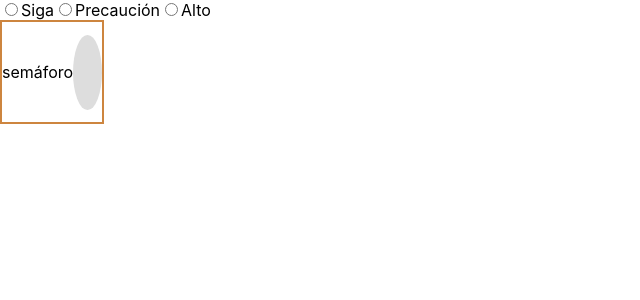
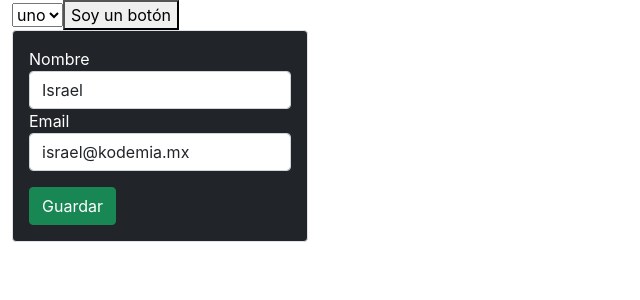
Before and after one commit to Israel2709/react12g, a React (Create React App) app: page / in a window 1280 px wide. Shown: the top 300 px of the page, without its empty margins (0-640 px from the left). Built offline with nearby package versions, Linux system fonts and the light colour scheme.

Commit message:
user form

```diff
--- a/package.json
+++ b/package.json
@@ -6,9 +6,12 @@
     "@testing-library/jest-dom": "^5.11.4",
     "@testing-library/react": "^11.1.0",
     "@testing-library/user-event": "^12.1.10",
+    "bootstrap": "^5.1.0",
+    "node-sass": "^6.0.1",
     "react": "^17.0.2",
     "react-dom": "^17.0.2",
     "react-scripts": "4.0.3",
+    "reactstrap": "^8.9.0",
     "web-vitals": "^1.0.1"
   },
   "scripts": {
--- a/src/App.css
+++ /dev/null
@@ -1,27 +0,0 @@
-.semaforo{
-  width:100px;
-  height:100px;
-  display: flex;
-  justify-content:center;
-  align-items:center;
-  border: 2px solid peru
-}
-
-.semaforo .luz{
-  width:75px;
-  height:75px;
-  border-radius:100%;
-  background-color:#ddd;
-}
-
-.siga{
-  background-color:green !important
-}
-
-.precaucion{
-  background-color:yellow !important
-}
-
-.alto{
-  background-color:red !important
-}
--- a/src/App.js
+++ b/src/App.js
@@ -1,40 +1,70 @@
 import React, { Component } from 'react'
-import './App.css';
+import './App.scss';
+
+import { DropDown, Button } from './Components/CTAS'
+
+import {
+  Container,
+  Row,
+  Col,
+} from 'reactstrap'
+
+import UsersTable from './Components/UsersTable';
+import UserForm from './Components/UserForm';
 
 
 class App extends Component {
   constructor() {
     super()
     this.state = {
-      etapa:"",
-      title:"semáforo",
-      color:"",
-      mentors:[""]
+      usersList: [],
+      userData: {
+        nombre: "Israel",
+        email: "israel@kodemia.mx"
+      }
     }
-    this.myProp = "some prop"
-    this.setEtapa = this.setEtapa.bind( this )
+    this.onChangeHandler = this.onChangeHandler.bind(this)
+    this.saveHandler = this.saveHandler.bind(this)
   }
 
-  setEtapa( event ){
+  onChangeHandler(event) {
+    const property = event.target.name
     const value = event.target.value
-    console.log( value )
-    console.log( this )
-    this.setState({etapa: value})
+    console.log(property + " : " + value)
+    this.setState({ userData: { ...this.state.userData, [property]: value } })
   }
+
+  saveHandler() {
+    this.setState(
+      {
+        usersList: [...this.state.usersList, this.state.userData],
+        userData: { nombre: "", email: "" }
+      })
+  }
+
   render() {
-    const { title, etapa } = this.state
+
     return (
       <>
-        <input className="control" type="radio" name="etapa" value="siga" onClick={ this.setEtapa }/>
-        <label for="">Siga</label>
-        <input className="control" type="radio" name="etapa" value="precaucion" onClick={ this.setEtapa }/>
-        <label for="">Precaución</label>
-        <input className="control" type="radio" name="etapa" value="alto" onClick={ this.setEtapa }/>
-        <label for="">Alto</label>
-        <div className="semaforo">
-          <p>{ title }</p>
-          <div className={`luz ${etapa}`}></div>
-        </div>
+        <Container fluid>
+          <Row>
+            <Col xs="12" md="3">
+              <DropDown optionsList = {["uno", "dos", "tres"]}/>
+              <Button />
+              <UserForm
+                changeHandler = { this.onChangeHandler }
+                saveHandler = { this.saveHandler }
+                userData = {this.state.userData}
+              />
+            </Col>
+            <Col xs="12" md="9" >
+              {
+                this.state.usersList.length !== 0 &&
+                <UsersTable usersList = { this.state.usersList }/>
+              }
+            </Col>
+          </Row>
+        </Container>
       </>
     )
   }
--- /dev/null
+++ b/src/Components/CTAS/Button/index.js
@@ -0,0 +1,7 @@
+function Button(){
+    return(
+        <button>Soy un botón</button>
+    )
+}
+
+export default Button
--- /dev/null
+++ b/src/Components/CTAS/DropDown/index.js
@@ -0,0 +1,14 @@
+function DropDown( props ){
+    const { optionsList } = props
+    return(
+        <select name="" id="">
+            {
+                optionsList.map( ( option, index ) => {
+                    return <option key={index}value={option}>{option}</option>
+                })
+            }
+        </select>
+    )
+}
+
+export default DropDown
--- /dev/null
+++ b/src/Components/CTAS/index.js
@@ -0,0 +1,4 @@
+import DropDown from './DropDown'
+import Button from './Button'
+
+export { DropDown, Button }
--- /dev/null
+++ b/src/Components/UserForm/index.js
@@ -0,0 +1,40 @@
+import React from 'react'
+import {
+    Form,
+    FormGroup,
+    Label,
+    Button,
+} from 'reactstrap'
+import UserInput from '../UserInput'
+
+function UserForm( props ) {
+        const { changeHandler, saveHandler, userData } = props
+        return (
+            <Form className="bg-dark text-white p-3 border rounded mb-3">
+                <FormGroup>
+                    <Label>Nombre</Label>
+                    <UserInput
+                        name="nombre"
+                        handler={ changeHandler}
+                        value={userData.nombre}
+                    />
+                </FormGroup>
+                <FormGroup>
+                    <Label>Email</Label>
+                    <UserInput
+                        name="email"
+                        handler={ changeHandler}
+                        value={userData.email}
+                    />
+                </FormGroup>
+                <Button
+                    type="button"
+                    color="success"
+                    className="mt-3"
+                    onClick={saveHandler}
+                >Guardar</Button>
+            </Form>
+        )
+    }
+
+export default UserForm
--- /dev/null
+++ b/src/Components/UserInput/index.js
@@ -0,0 +1,15 @@
+import React from 'react'
+import {Input} from 'reactstrap'
+
+function UserInput(props){
+    const { name, handler, value } = props
+    return(
+        <Input
+            name={name}
+            onChange={ handler }
+            value={ value }
+        />
+    )
+}
+
+export default UserInput
--- /dev/null
+++ b/src/Components/UsersTable/index.js
@@ -0,0 +1,32 @@
+import React from 'react'
+import { Table } from 'reactstrap'
+
+function UsersTable(props) {
+    const { usersList } = props
+    return (
+        <Table dark>
+            <thead>
+                <tr>
+                    <th>Nombre:</th>
+                    <th>Email:</th>
+                </tr>
+            </thead>
+            <tbody>
+                {
+                    usersList.map((user, index) => {
+                        const { nombre, email } = user
+                        return (
+                            <tr key={index}>
+                                <td>{nombre}</td>
+                                <td>{email}</td>
+                            </tr>
+                        )
+                    })
+                }
+
+            </tbody>
+        </Table>
+    )
+}
+
+export default UsersTable
--- a/src/index.js
+++ b/src/index.js
@@ -1,6 +1,7 @@
 import React from 'react';
 import ReactDOM from 'react-dom';
-import './index.css';
+import 'bootstrap/dist/css/bootstrap.min.css';
+import './index.scss';
 import App from './App';
 import reportWebVitals from './reportWebVitals';
 
```
Also changed, not shown: src/App.scss (added), src/index.scss (renamed from src/index.css), 2 other files (tests, documents, lock files or other folders).
